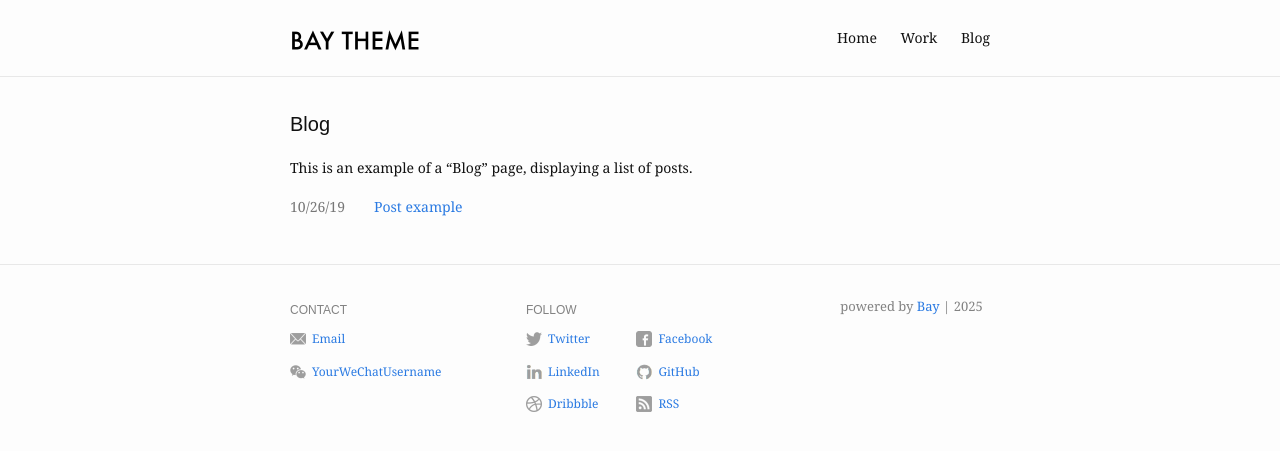
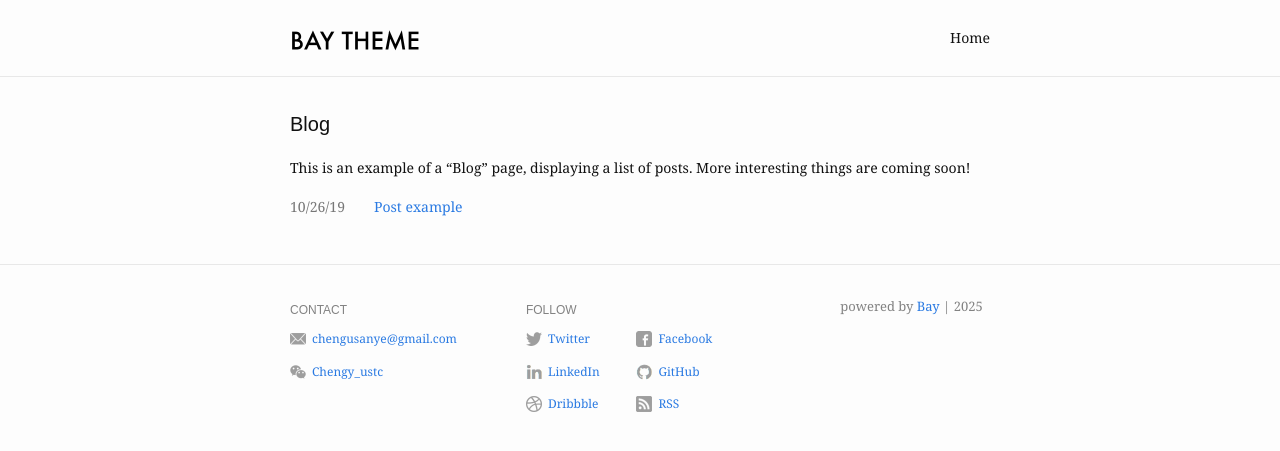
Before and after one commit to eliottvincent/bay, a Jekyll site: the page built from blog.md, in a window 1280 px wide. Shown: the top 451 px of the page. Built offline with Jekyll 4.4.1, drawn with Linux system fonts in a browser that asks for light colours.

Commit message:
更新个人主页的导航栏样式

```diff
--- a/_config.yml
+++ b/_config.yml
@@ -4,25 +4,24 @@
 title: Bay Jekyll Theme
 description: Bay is a minimal Jekyll Theme.
 baseurl: "/bay"
-url: "https://eliottvincent.github.io"
-og_image: /assets/img/profile-pic.jpg
+url: "https://chengu03.github.io"
+og_image: /assets/piture.JPEG
 google_analytics: "UA-121636368-3"
 
 header:
   pages:
     - name: Home
       slug: /
-    - name: Work
-    - name: Blog
+
 
 footer:
   show_powered_by: true
   contact:
     - type: email
-      name: Email
-      value: yourmail@domain.com
+      name: chengusanye@gmail.com
+      value: chengusanye@gmail.com
     - type: wechat
-      value: YourWeChatUsername
+      value: Chengy_ustc
       link: "#"
   follow:
     - type: twitter
--- a/blog.md
+++ b/blog.md
@@ -4,5 +4,5 @@ title: Blog
 slug: /blog
 ---
 
-This is an example of a "Blog" page, displaying a list of posts.
+This is an example of a "Blog" page, displaying a list of posts. More interesting things are coming soon!
 <br />
```
Also changed, not shown: index.md (+2 -5 lines).
